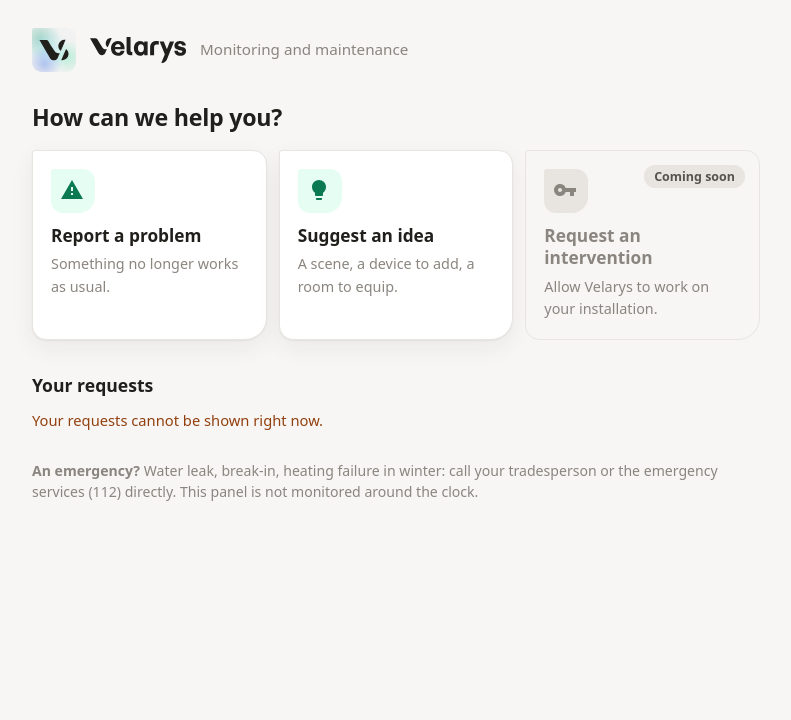
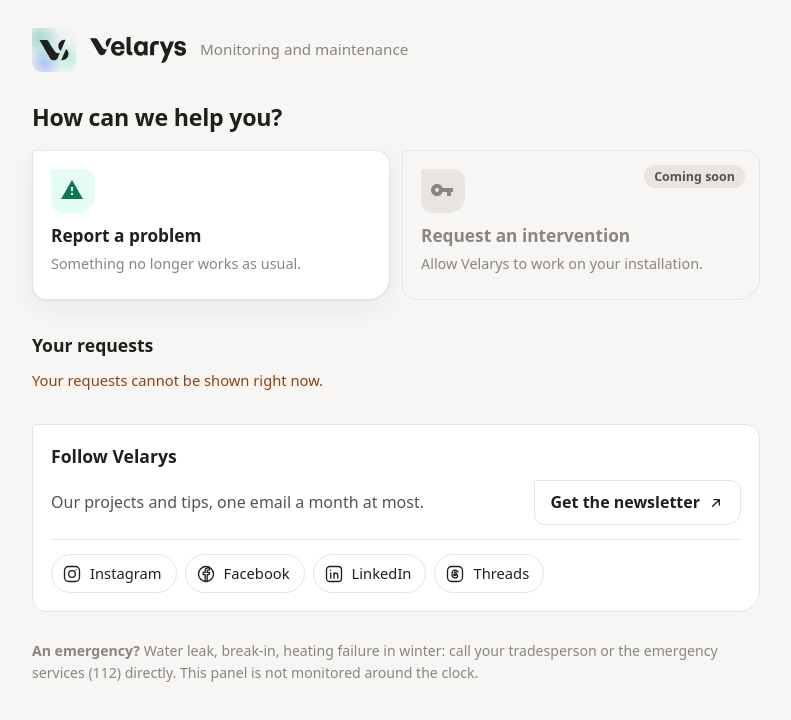
Before and after one commit to Velarys-org/velarys-ha-addons, a website: page velarys/panel/index.html in a window 1280 px wide. Shown: the whole page, without its empty margins (244-1035 px from the left). Drawn offline with Linux system fonts and the light colour scheme; no server answers.

Commit message:
Bêta 0.3.0-beta.6 : « Proposer une idée » mis de côté, lettre et réseaux
L'accueil garde « Signaler un problème » et « Demander une intervention »
(bientôt). Bloc « Suivre Velarys » : lettre d'information et réseaux
sociaux, liens sortants en nouvel onglet, rien de chargé depuis ces sites.
Le type evolution reste au contrat ; les idées déjà envoyées restent
lisibles.

Co-Authored-By: Claude Opus 5.5 <noreply@anthropic.com>

```diff
--- a/velarys/config.yaml
+++ b/velarys/config.yaml
@@ -1,5 +1,5 @@
 name: Suivi et Maintenance (bêta)
-version: "0.3.0-beta.5"
+version: "0.3.0-beta.6"
 slug: velarys
 # Canal bêta : cette branche `beta` du dépôt, que seuls les hubs de test ajoutent
 # (`https://github.com/Velarys-org/velarys-ha-addons#beta`). Les clients suivent `main`.
--- a/velarys/package.json
+++ b/velarys/package.json
@@ -1,6 +1,6 @@
 {
   "name": "velarys-ha-addon",
-  "version": "0.3.0-beta.5",
+  "version": "0.3.0-beta.6",
   "private": true,
   "description": "Agent Velarys pour Home Assistant OS : enrôlement signé et battement de cœur vers le central.",
   "license": "MIT",
--- a/velarys/panel/index.html
+++ b/velarys/panel/index.html
@@ -39,13 +39,6 @@
           <span class="action-title" data-t="ctaAssistance"></span>
           <span class="action-hint" data-t="ctaAssistanceHint"></span>
         </button>
-        <button type="button" class="action" data-kind="evolution">
-          <span class="action-icon" aria-hidden="true">
-            <svg viewBox="0 0 24 24"><path d="M9 21c0 .55.45 1 1 1h4c.55 0 1-.45 1-1v-1H9v1zm3-19C8.14 2 5 5.14 5 9c0 2.38 1.19 4.47 3 5.74V17c0 .55.45 1 1 1h6c.55 0 1-.45 1-1v-2.26c1.81-1.27 3-3.36 3-5.74 0-3.86-3.14-7-7-7z" /></svg>
-          </span>
-          <span class="action-title" data-t="ctaEvolution"></span>
-          <span class="action-hint" data-t="ctaEvolutionHint"></span>
-        </button>
         <button type="button" class="action" data-kind="intervention" disabled aria-describedby="soon">
           <span class="action-icon" aria-hidden="true">
             <svg viewBox="0 0 24 24"><path d="M12.65 10A5.99 5.99 0 0 0 7 6c-3.31 0-6 2.69-6 6s2.69 6 6 6a5.99 5.99 0 0 0 5.65-4H17v4h4v-4h2v-4H12.65zM7 14c-1.1 0-2-.9-2-2s.9-2 2-2 2 .9 2 2-.9 2-2 2z" /></svg>
@@ -60,6 +53,37 @@
         <h2 id="list-title" data-t="listTitle"></h2>
         <p class="status" id="list-status" role="status"></p>
         <ul class="tickets" id="tickets"></ul>
+      </section>
+
+      <!-- Suivre Velarys : liens sortants seulement (nouvel onglet), rien n'est chargé depuis l'extérieur.
+           Adresses alignées sur le site : src/data/social.ts et le CTA « lettre » du blog. -->
+      <section class="follow" aria-labelledby="follow-title">
+        <h2 id="follow-title" data-t="followTitle"></h2>
+        <div class="follow-letter">
+          <p data-t="letterText"></p>
+          <a class="btn btn-ghost" href="https://lists.velarys.fr/subscription/form" target="_blank" rel="noopener noreferrer">
+            <span data-t="letterCta"></span>
+            <svg viewBox="0 0 24 24" aria-hidden="true"><path d="M7 17 17 7M9 7h8v8" fill="none" stroke="currentColor" stroke-width="2" stroke-linecap="round" stroke-linejoin="round" /></svg>
+          </a>
+        </div>
+        <div class="socials">
+            <a class="social" href="https://www.instagram.com/smarthome.velarys" target="_blank" rel="noopener noreferrer">
+              <svg viewBox="0 0 24 24" fill="none" stroke="currentColor" stroke-width="1.6" stroke-linecap="round" stroke-linejoin="round" aria-hidden="true"><rect x="3" y="3" width="18" height="18" rx="5"/><circle cx="12" cy="12" r="4"/><path d="M16.9 7.1h.01"/></svg>
+              <span>Instagram</span>
+            </a>
+            <a class="social" href="https://www.facebook.com/61590732385588/" target="_blank" rel="noopener noreferrer">
+              <svg viewBox="0 0 24 24" fill="none" stroke="currentColor" stroke-width="1.6" stroke-linecap="round" stroke-linejoin="round" aria-hidden="true"><circle cx="12" cy="12" r="9"/><path d="M13.4 21v-8.2h2.3l.4-2.7h-2.7V8.4c0-.8.3-1.3 1.4-1.3h1.4V4.7c-.5-.1-1.2-.1-1.9-.1-2 0-3.3 1.2-3.3 3.4v2.1H8.6v2.7h2.4V21"/></svg>
+              <span>Facebook</span>
+            </a>
+            <a class="social" href="https://www.linkedin.com/company/velarys-home" target="_blank" rel="noopener noreferrer">
+              <svg viewBox="0 0 24 24" fill="none" stroke="currentColor" stroke-width="1.6" stroke-linecap="round" stroke-linejoin="round" aria-hidden="true"><rect x="3" y="3" width="18" height="18" rx="4"/><path d="M8 10.6V17"/><path d="M8 7.5h.01"/><path d="M12 17v-6.4M12 14c0-1.9 1-3 2.3-3s2.2 1.1 2.2 3v3"/></svg>
+              <span>LinkedIn</span>
+            </a>
+            <a class="social" href="https://www.threads.com/@smarthome.velarys" target="_blank" rel="noopener noreferrer">
+              <svg viewBox="0 0 24 24" fill="none" stroke="currentColor" stroke-width="1.6" stroke-linecap="round" stroke-linejoin="round" aria-hidden="true"><rect x="3" y="3" width="18" height="18" rx="5"/><g transform="translate(12 12) scale(.52) translate(-12 -12)" stroke-width="3"><path d="M19 7.5c-1.4-3-3.7-4.5-7-4.5-5 0-7 4.5-7 9s2 9 7 9c4 0 6-2 6-5s-2.5-4.5-6-4.5c-2 0-3 1-3 2s1 2 2.5 2c2.5 0 3.5-2.5 3.5-5.5 0-2-1-3-2.5-3-1 0-2 .5-2.5 1.5"/></g></svg>
+              <span>Threads</span>
+            </a>
+        </div>
       </section>
       </div>
 
--- a/velarys/panel/panel.css
+++ b/velarys/panel/panel.css
@@ -101,7 +101,7 @@ h2 {
 /* --- Les trois actions --- */
 .actions-grid {
   display: grid;
-  grid-template-columns: repeat(3, 1fr);
+  grid-template-columns: repeat(2, 1fr);
   gap: 12px;
 }
 
@@ -293,6 +293,79 @@ h2 {
 .pill-closed {
   background: var(--bg-soft);
   color: var(--ink-3);
+}
+
+/* --- Suivre Velarys --- */
+.follow {
+  margin-top: 32px;
+  padding: 18px;
+  background: var(--bg);
+  border: 1px solid var(--line);
+  border-radius: var(--radius);
+}
+
+.follow-letter {
+  display: flex;
+  flex-wrap: wrap;
+  align-items: center;
+  justify-content: space-between;
+  gap: 10px 16px;
+  margin: 10px 0 14px;
+}
+
+.follow-letter p {
+  margin: 0;
+  color: var(--ink-2);
+}
+
+.follow-letter .btn {
+  display: inline-flex;
+  align-items: center;
+  gap: 8px;
+  padding: 9px 16px;
+  text-decoration: none;
+  color: var(--ink);
+}
+
+.follow-letter .btn svg {
+  width: 16px;
+  height: 16px;
+}
+
+.socials {
+  display: flex;
+  flex-wrap: wrap;
+  gap: 8px;
+  padding-top: 14px;
+  border-top: 1px solid var(--line);
+}
+
+.social {
+  display: inline-flex;
+  align-items: center;
+  gap: 8px;
+  padding: 7px 14px 7px 10px;
+  border: 1px solid var(--line);
+  border-radius: 999px;
+  color: var(--ink);
+  text-decoration: none;
+  font-size: 0.92rem;
+}
+
+.social:hover {
+  border-color: var(--ink-3);
+}
+
+.social:focus-visible,
+.follow-letter .btn:focus-visible {
+  outline: 2px solid var(--mint);
+  outline-offset: 2px;
+  box-shadow: none;
+}
+
+.social svg {
+  width: 20px;
+  height: 20px;
 }
 
 .urgent-line {
--- a/velarys/panel/panel.js
+++ b/velarys/panel/panel.js
@@ -21,6 +21,9 @@ const T = {
     ctaIntervention: 'Demander une intervention',
     ctaInterventionHint: 'Autoriser Velarys à intervenir sur votre installation.',
     soon: 'Bientôt',
+    followTitle: 'Suivre Velarys',
+    letterText: 'Nos chantiers et nos conseils, un e-mail par mois au plus.',
+    letterCta: 'Recevoir la lettre',
     newTitle: { assistance: 'Signaler un problème', evolution: 'Proposer une idée' },
     newLabel: {
       assistance: `Que se passe-t-il${NB}? Depuis quand, dans quelle pièce${NB}?`,
@@ -89,6 +92,9 @@ const T = {
     ctaIntervention: 'Request an intervention',
     ctaInterventionHint: 'Allow Velarys to work on your installation.',
     soon: 'Coming soon',
+    followTitle: 'Follow Velarys',
+    letterText: 'Our projects and tips, one email a month at most.',
+    letterCta: 'Get the newsletter',
     newTitle: { assistance: 'Report a problem', evolution: 'Suggest an idea' },
     newLabel: {
       assistance: 'What is happening? Since when, in which room?',
```
Also changed, not shown: AGENTS.md (+6 -3 lines), velarys/DOCS.md (+4 -2 lines), velarys/test/tickets.test.ts (+3 -1 lines), velarys/CHANGELOG.md.
